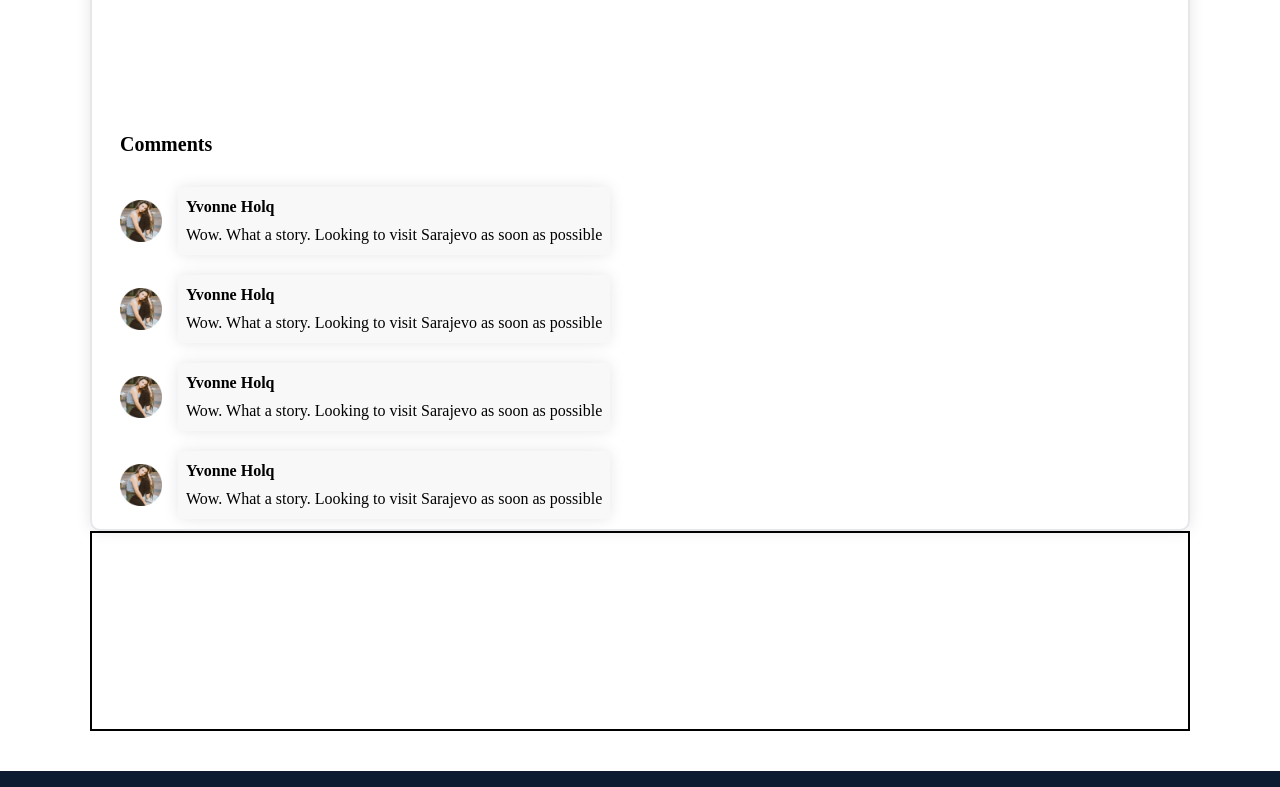
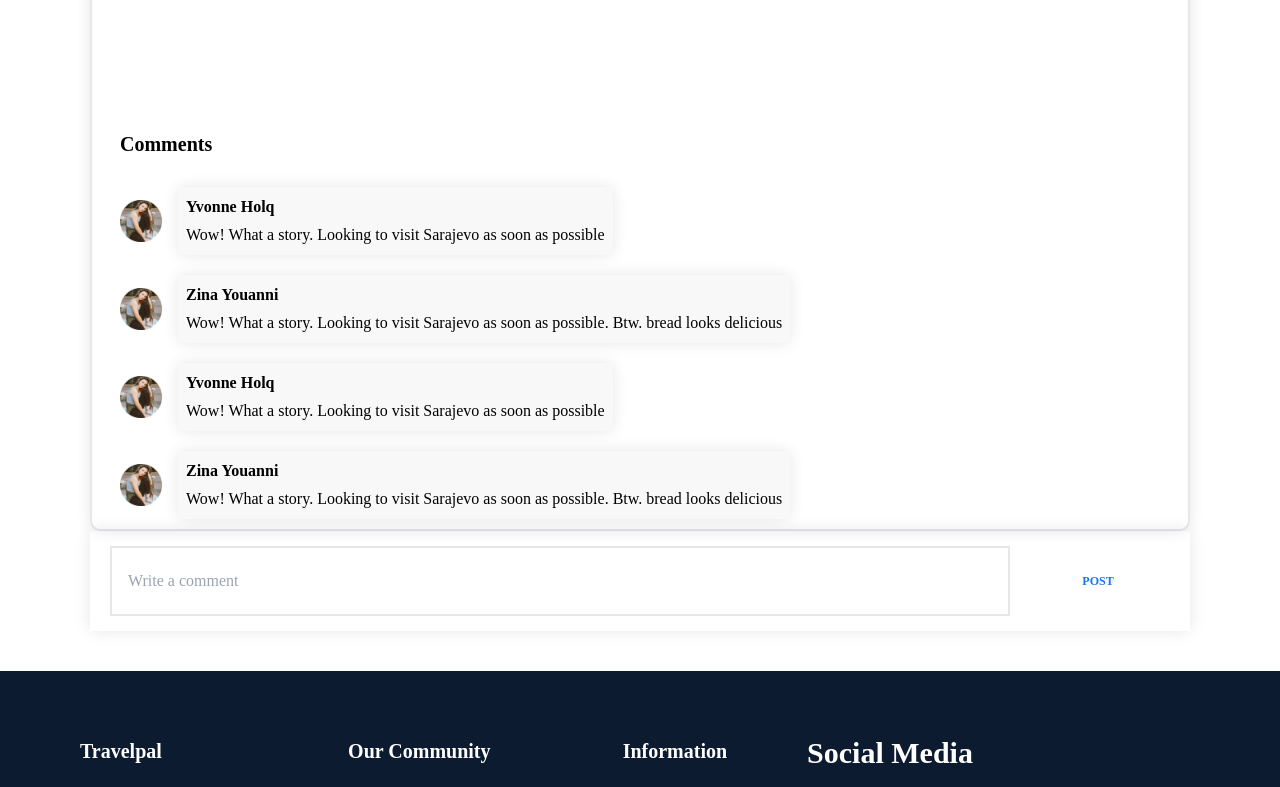
Before and after one commit to mr-am2k/travelpal, a React (Create React App) app in the folder frontend/: page /post/1 in a window 1280 px wide. Shown: the part 940-1727 px from the top of the page. Built offline with nearby package versions, Linux system fonts and the light colour scheme.

Commit message:
feat: comments section done

```diff
--- a/frontend/src/components/Navbar.js
+++ b/frontend/src/components/Navbar.js
@@ -4,6 +4,7 @@ import { Link } from "react-router-dom";
 const Navbar = () => {
   return (
     <div className="w-[100%] h-[80px] flex justify-between items-center shadow-[0_0px_15px_10px_rgba(0,0,0,0.1)]">
+      <Link to="/userfeed">
         <img
           src={logo}
           width="136px"
@@ -11,6 +12,7 @@ const Navbar = () => {
           className="ml-[80px]"
           alt="#"
         />
+      </Link>
       <div className="flex mr-[80px] min-w-[400px] justify-between items-center">
         <Link to="/userfeed">Home</Link>
         <Link to="/travelfeed">Find travel pals</Link>
--- a/frontend/src/components/Post/Comment.js
+++ b/frontend/src/components/Post/Comment.js
@@ -1,12 +1,12 @@
 import React from "react";
 import image from "../../images/Feed/feed2.png";
-const Comment = () => {
+const Comment = ({ userId, comment, userName }) => {
   return (
     <div className="flex gap-4 items-center">
       <img src={image} alt="#commentPersonLogo" className="w-[42px] h-[42px]" />
       <span className="flex flex-col gap-1 p-2 rounded-[5px] shadow-[0_0px_15px_rgba(0,0,0,0.1)] rounded-[10px] bg-[#F8F8F8]">
-        <p className="font-bold">Yvonne Holq</p>
-        <p>Wow. What a story. Looking to visit Sarajevo as soon as possible</p>
+        <p className="font-bold">{userName}</p>
+        <p>{comment}</p>
       </span>
     </div>
   );
--- a/frontend/src/components/Post/Main.js
+++ b/frontend/src/components/Post/Main.js
@@ -1,9 +1,8 @@
-import React from "react";
+import React, { useRef, useState } from "react";
 import personImage from "../../images/Feed/feed6.png";
 import star from "../../images/feedPostImages/star.png";
 import SimpleImageSlider from "react-simple-image-slider";
 import Comment from "./Comment";
-import Footer from "../../components/Global/Footer";
 const images = [
   {
     url: "https://i.natgeofe.com/n/45610619-0806-45f7-94c2-9f366df60aac/old-town-bascarsija-sarajevo.jpg",
@@ -15,7 +14,36 @@ const images = [
     url: "https://www.back-packer.org/wp-content/uploads/sehensw%C3%BCrdigkeiten-in-sarajevo-reisef%C3%BChrer.jpg",
   },
 ];
+
 const Main = (props) => {
+  const commentRef = useRef();
+  const [CommentsData, setCommentsData] = useState([
+    {
+      userId: 0,
+      userName: "Yvonne Holq",
+      comment:
+        "Wow! What a story. Looking to visit Sarajevo as soon as possible",
+    },
+    {
+      userId: 1,
+      userName: "Zina Youanni",
+      comment:
+        "Wow! What a story. Looking to visit Sarajevo as soon as possible. Btw. bread looks delicious",
+    },
+    {
+      userId: 2,
+      userName: "Yvonne Holq",
+      comment:
+        "Wow! What a story. Looking to visit Sarajevo as soon as possible",
+    },
+    {
+      userId: 3,
+      userName: "Zina Youanni",
+      comment:
+        "Wow! What a story. Looking to visit Sarajevo as soon as possible. Btw. bread looks delicious",
+    },
+  ]);
+
   return (
     <div>
       <div className="w-[1100px] border-2 border-gray flex flex-col gap-5 shadow-[0_0px_15px_rgba(0,0,0,0.1)] rounded-[10px]">
@@ -72,19 +100,48 @@ const Main = (props) => {
             </div>
           </div>
           {/* COMMENTS */}
-          <div className="flex flex-col gap-7 mt-10 px-7 h-[400px] overflow-scroll">
+          <div className="flex flex-col gap-7 mt-10 px-7 h-[400px] overflow-y-scroll">
             <h3 className="text-[20px] font-semibold">Comments</h3>
             <div className="flex flex-col gap-5">
-              <Comment />
-              <Comment />
-              <Comment />
-              <Comment />
+              {CommentsData.map((c) => {
+                return (
+                  <Comment
+                    key={c.userId}
+                    userId={c.userId}
+                    userName={c.userName}
+                    comment={c.comment}
+                  />
+                );
+              })}
             </div>
           </div>
         </div>
       </div>
-      <div className="h-[200px] w-full border-2 border-black">
+      <div className="h-[100px] w-full shadow-[0_0px_15px_rgba(0,0,0,0.1)] flex gap-4 items-center px-5">
         {/* ADD COMMENT */}
+        <div className="w-[900px] h-[70px] border-2">
+          <input
+            type="text"
+            className="w-full h-full outline-none pl-4"
+            placeholder="Write a comment"
+            ref={commentRef}
+          />
+        </div>
+        <button
+          className="mx-auto bg-transparent border-none focus:border-none outline-none text-[#1774ff] text-[12px] font-bold leading-[15px]"
+          onClick={() => {
+            setCommentsData((data) => [
+              ...data,
+              {
+                userId: CommentsData.length + 1,
+                userName: "Test",
+                comment: commentRef.current.value,
+              },
+            ]);
+          }}
+        >
+          POST
+        </button>
       </div>
     </div>
   );
```
Lines whose indentation alone changed are shown as unchanged.
